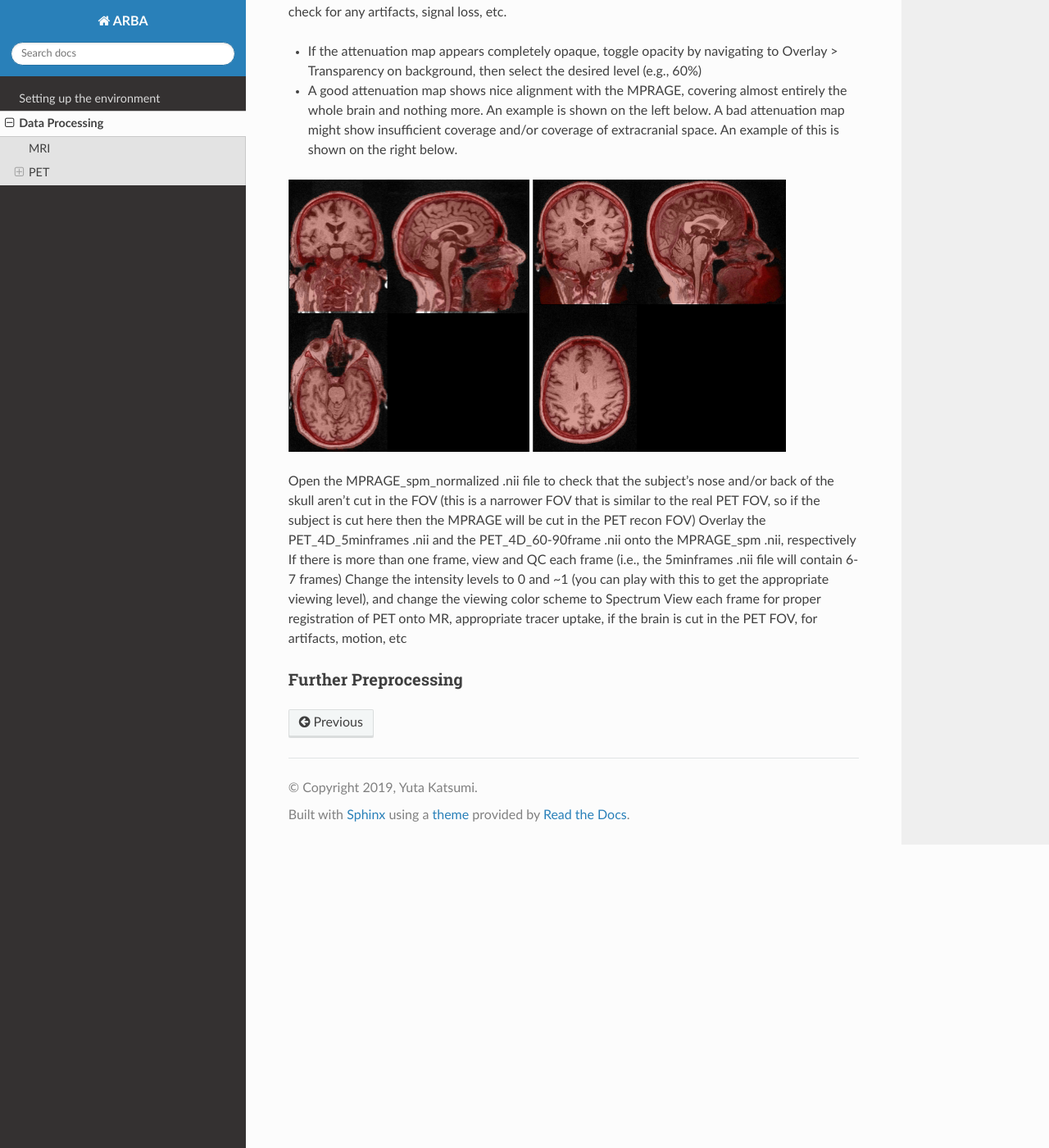
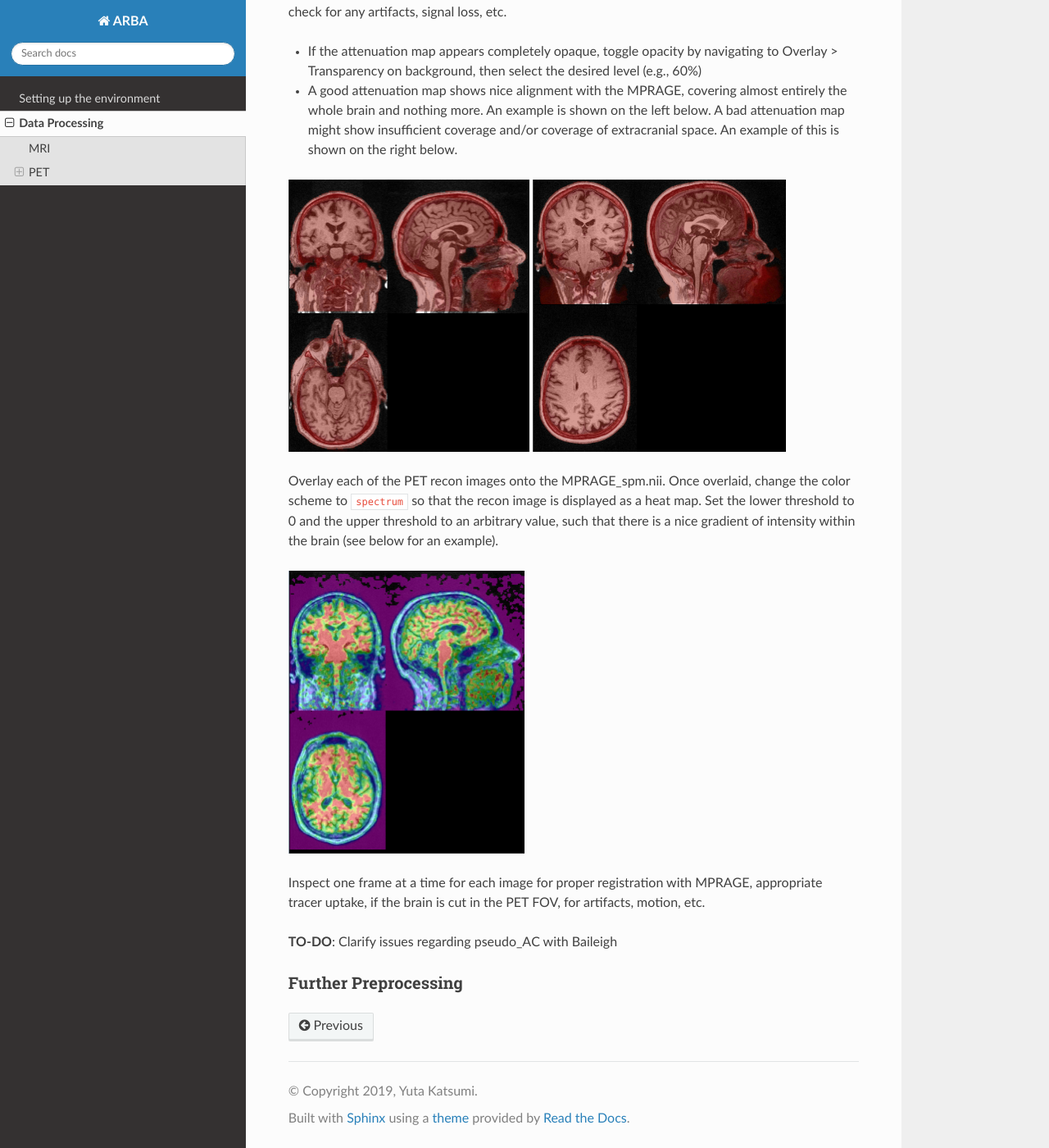
Before and after one commit to arbaneu/main, a Sphinx documentation site: the page built from docs/data.rst, in a window 1280 px wide and 1400 px high, scrolled down 2298 px. Shown: the whole window at 82% size. Built offline with Sphinx 7.4.7 and the Read the Docs theme 2.0.0, drawn with Linux system fonts in a browser that asks for light colours.

Commit message:
Initial commit

```diff
--- a/docs/data.rst
+++ b/docs/data.rst
@@ -61,13 +61,14 @@ To overlay the att_map onto the MPRAGE_spm.nii, navigate to Overlay > Add. Scrol
 .. image:: /_static/att_map_bad.jpg
    :scale: 55 %
 
+Overlay each of the PET recon images onto the MPRAGE_spm.nii. Once overlaid, change the color scheme to ``spectrum`` so that the recon image is displayed as a heat map. Set the lower threshold to 0 and the upper threshold to an arbitrary value, such that there is a nice gradient of intensity within the brain (see below for an example).
 
-Open the MPRAGE_spm_normalized .nii file to check that the subject’s nose and/or back of the skull aren’t cut in the FOV (this is a narrower FOV that is similar to the real PET FOV, so if the subject is cut here then the MPRAGE will be cut in the PET recon FOV)
-Overlay the PET_4D_5minframes .nii and the PET_4D_60-90frame .nii onto the MPRAGE_spm .nii, respectively
-If there is more than one frame, view and QC each frame (i.e., the 5minframes .nii file will contain 6-7 frames)
-Change the intensity levels to 0 and ~1 (you can play with this to get the appropriate viewing level), and change the viewing color scheme to Spectrum
-View each frame for proper registration of PET onto MR, appropriate tracer uptake, if the brain is cut in the PET FOV, for artifacts, motion, etc
+.. image:: /_static/recon_example.png
+   :scale: 50 %
 
+Inspect one frame at a time for each image for proper registration with MPRAGE, appropriate tracer uptake, if the brain is cut in the PET FOV, for artifacts, motion, etc.
+
+**TO-DO**: Clarify issues regarding pseudo_AC with Baileigh
 
 Further Preprocessing
 ~~~~~~~~~~~~~~~~~~~~~
```
Also changed, not shown: docs/_static/recon_example.png (added).
